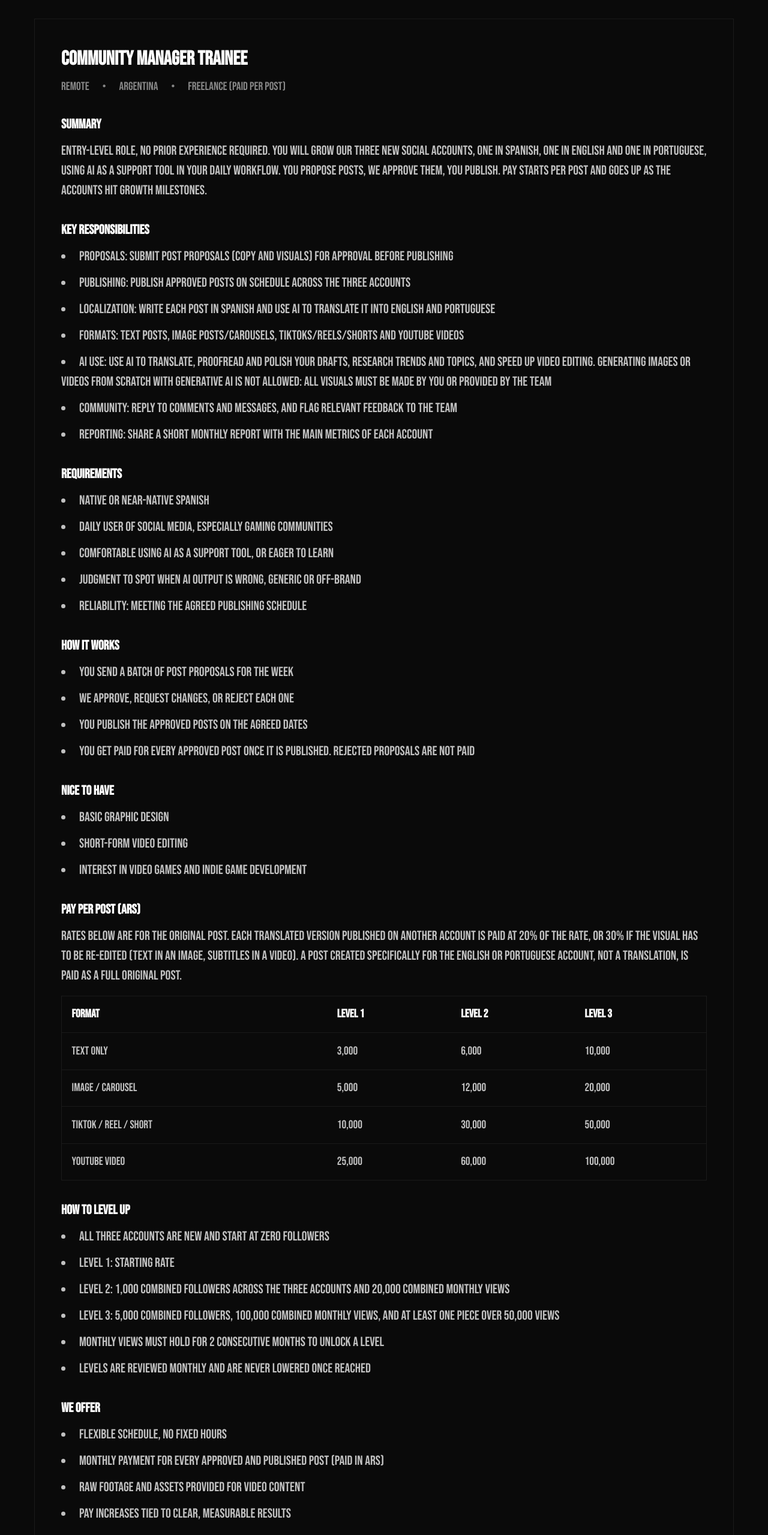
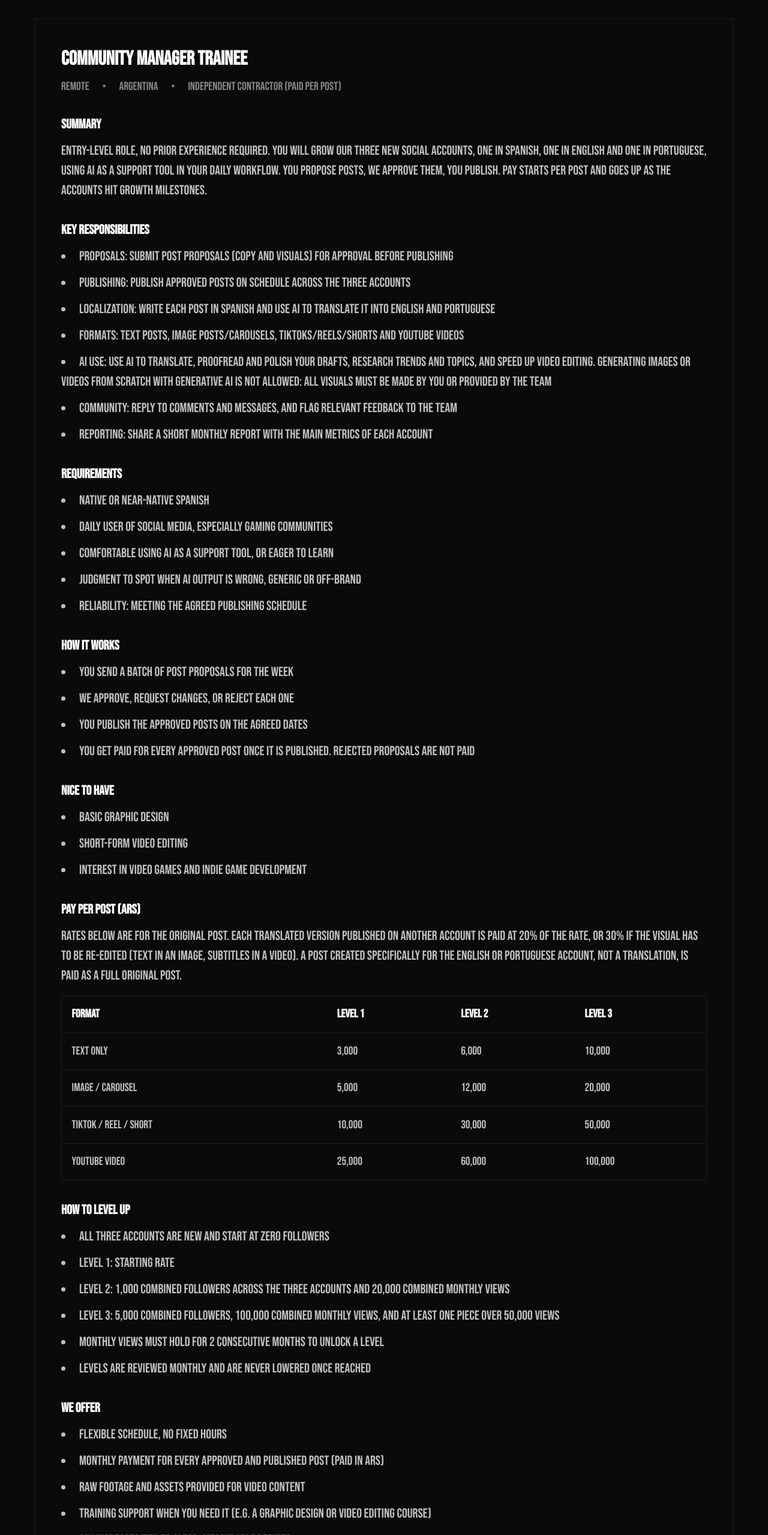
Before and after one commit to belisario-studio/landing, a Next.js app: page /careers in a window 1280 px wide. Shown: the part 2047-4606 px from the top of the page at 60% size. Built offline with nearby package versions, Linux system fonts and the light colour scheme.

Commit message:
Community Manager Trainee: add training support, state contractor status
Co-Authored-By: Claude Opus 5.5 <noreply@anthropic.com>
Claude-Session: https://claude.ai/code/session_015iDPM22CRtswXdc575pcWo

```diff
--- a/app/careers/page.tsx
+++ b/app/careers/page.tsx
@@ -111,7 +111,7 @@ export default function Careers() {
                   <span>•</span>
                   <span>Argentina</span>
                   <span>•</span>
-                  <span>Freelance (paid per post)</span>
+                  <span>Independent contractor (paid per post)</span>
                 </div>
               </div>
 
@@ -246,8 +246,17 @@ export default function Careers() {
                     <li>Flexible schedule, no fixed hours</li>
                     <li>Monthly payment for every approved and published post (paid in ARS)</li>
                     <li>Raw footage and assets provided for video content</li>
+                    <li>Training support when you need it (e.g. a graphic design or video editing course)</li>
                     <li>Pay increases tied to clear, measurable results</li>
                   </ul>
+                </div>
+
+                <div>
+                  <h4 className="font-semibold mb-2 text-foreground">Contract</h4>
+                  <p className="text-foreground opacity-75">
+                    This is an independent contractor role, not an employment position. You invoice us monthly for
+                    the posts published that month.
+                  </p>
                 </div>
 
                 <div>
```
